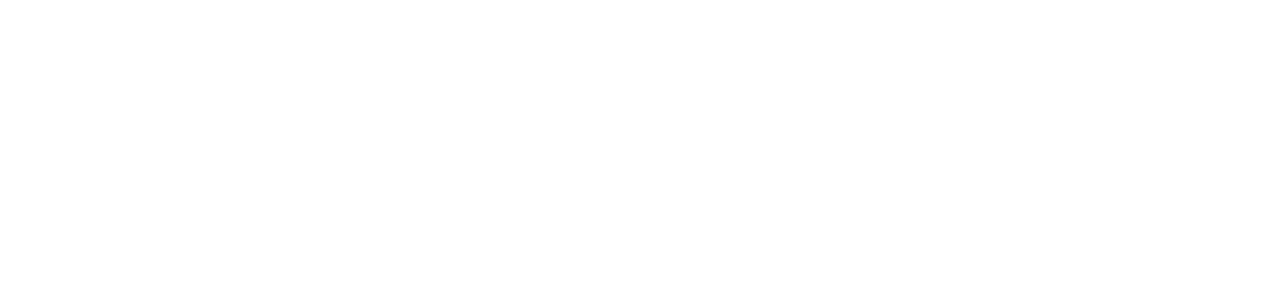
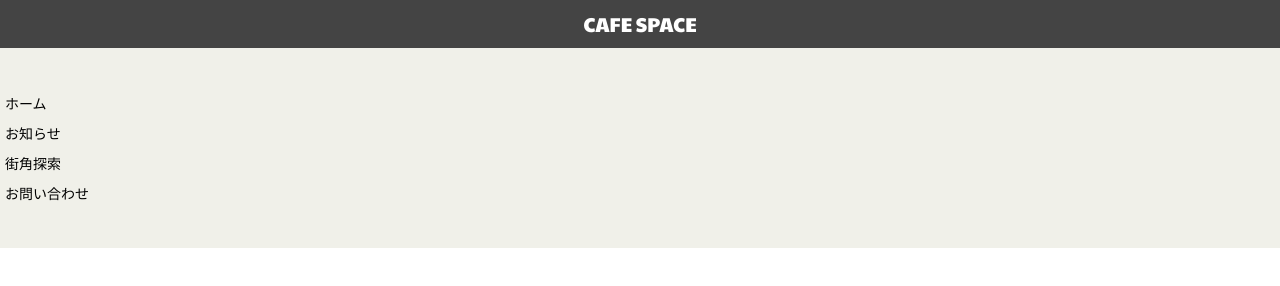
Before and after one commit to kurageneko8/html_css_StepUp, a plain HTML site: page 1/sample.html in a window 1280 px wide. Drawn offline with Linux system fonts and the light colour scheme.

Commit message:
started to code chapter1

```diff
--- a/1/sample.html
+++ b/1/sample.html
@@ -10,7 +10,18 @@
 </head>
 <body>
 
+    <div class="site">
+        <a href="#">CAFE SPACE</a>
+    </div>
 
+    <nav class="menu">
+        <ul>
+            <li><a href="#">ホーム</a></li>
+            <li><a href="#">お知らせ</a></li>
+            <li><a href="#">街角探索</a></li>
+            <li><a href="#">お問い合わせ</a></li>
+        </ul>
+    </nav>
 
 </body>
 </html>
--- a/1/style.css
+++ b/1/style.css
@@ -2,3 +2,29 @@
 
 body	{margin: 0;
 	font-family: 'Source Sans Pro', 'メイリオ', 'Hiragino Kaku Gothic Pro', sans-serif}
+
+/* Site name */
+.site	{background-color: #444444;
+		padding: 10px;
+		text-align: center;}
+
+.site a	{color: #ffffff;
+		font-size: 20px;
+		font-family: 'Paytone One', sans-serif;
+		text-decoration: none;}
+
+/* ナビゲーションメニュー */
+.menu	{padding: 40px 0;
+		background-color: #f0f0e9;}
+
+.menu ul	{margin: 0;
+			padding: 0;
+			list-style: none;}
+
+.menu li a {display: block;
+			padding: 5px;
+			color: #000000;
+			font-size: 14px;
+			text-decoration: none}
+
+.menu li a:hover	{background-color: #eeeeee;}
```
